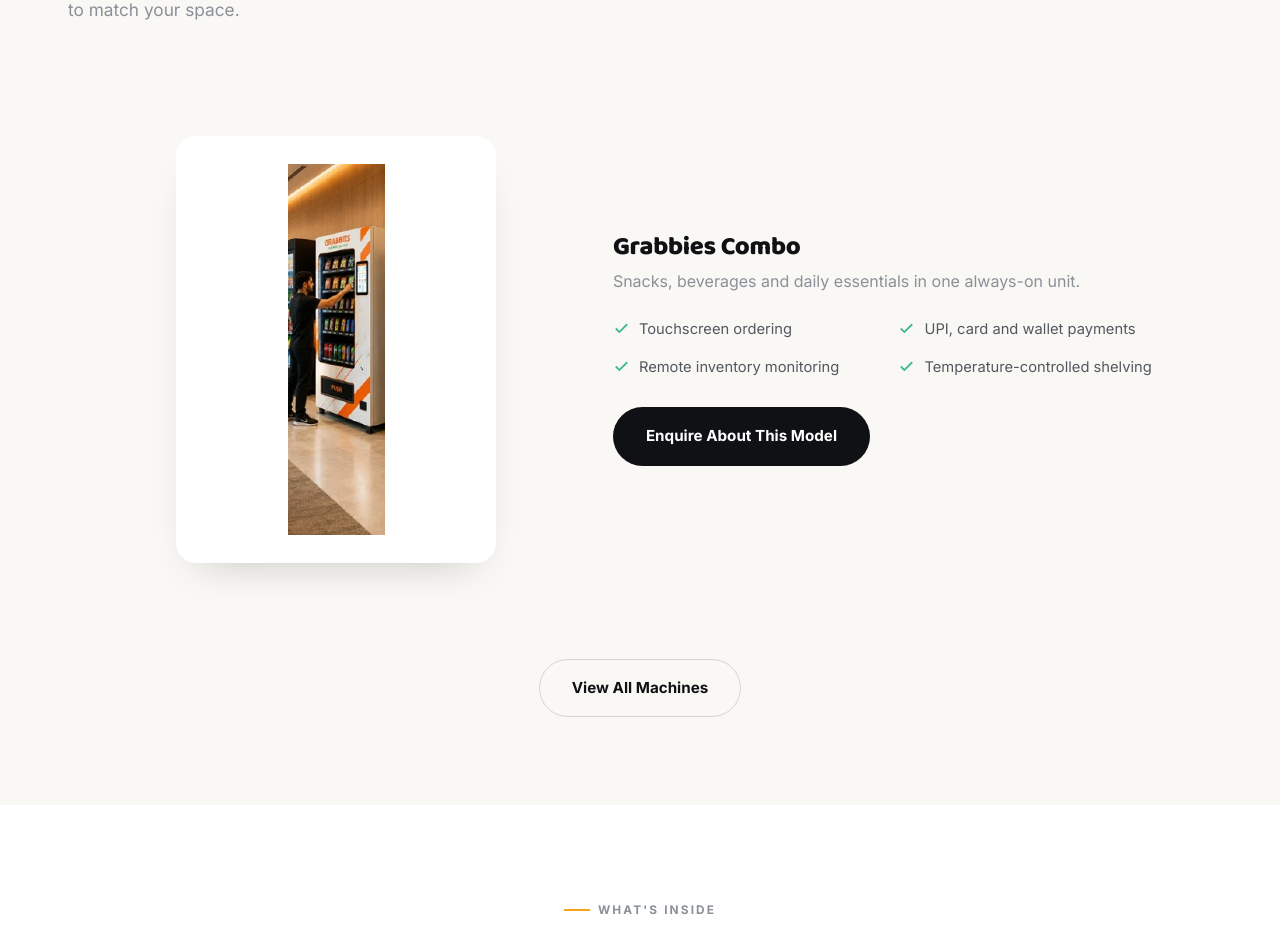
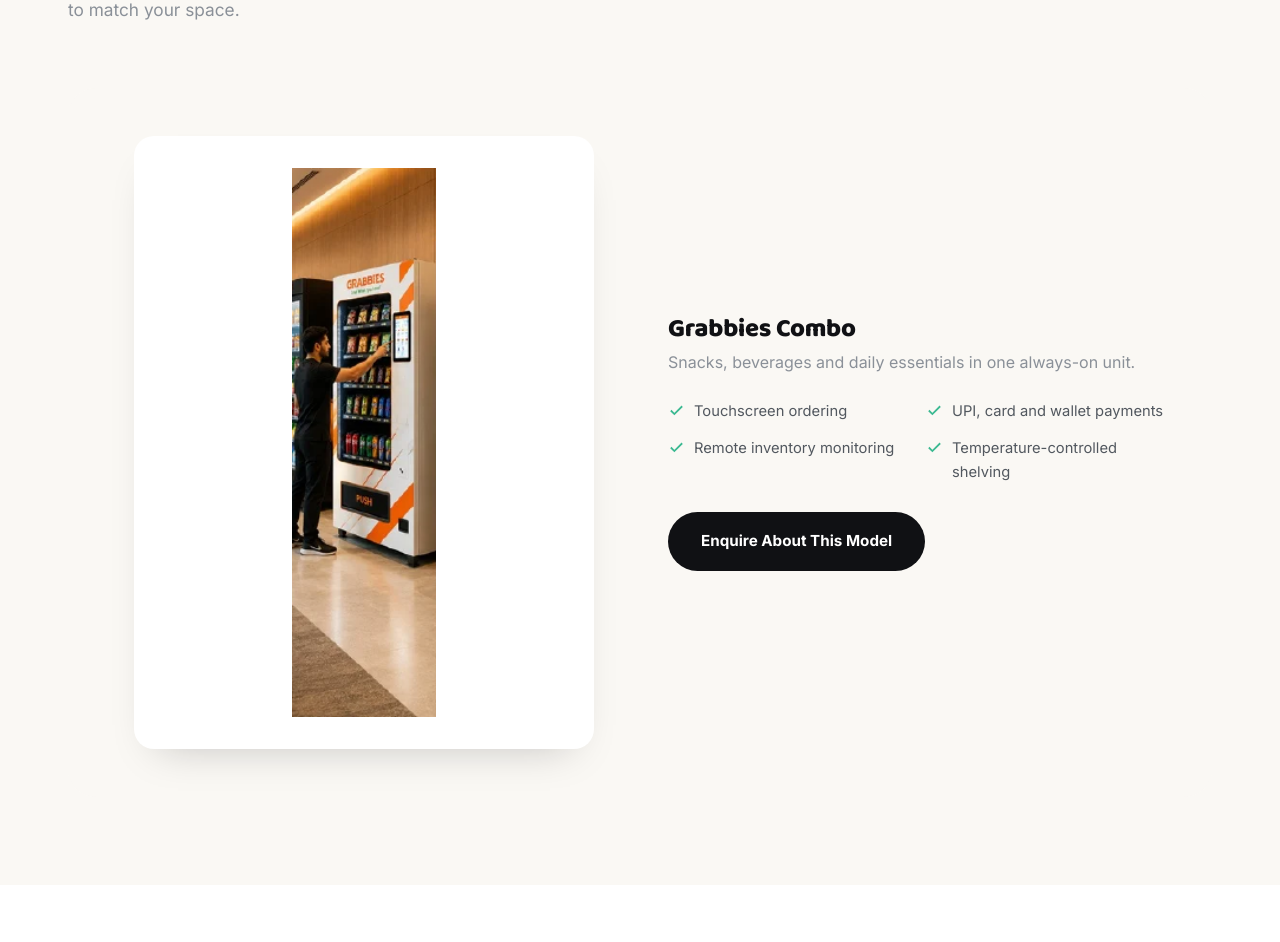
Before and after one commit to bhavikgrabbies/grabbies__website, a React (Vite) app: page / in a window 1280 px wide. Shown: the part 1820-2762 px from the top of the page. Built offline with nearby package versions, Linux system fonts and the light colour scheme.

Commit message:
Enlarge machine photo, remove View All Machines button from homepage

```diff
--- a/src/components/MachineGrid.css
+++ b/src/components/MachineGrid.css
@@ -16,12 +16,12 @@
 .btn-block { width: 100%; }
 
 .machine-featured {
-  display: grid; grid-template-columns: 0.8fr 1fr; gap: 56px; align-items: center;
+  display: grid; grid-template-columns: 1fr 1fr; gap: 56px; align-items: center;
   background: var(--bg-soft); border-radius: var(--radius-lg); padding: 48px;
 }
 .machine-featured-media {
-  width: 100%; max-width: 320px; aspect-ratio: 3/4; margin: 0 auto; overflow: hidden; border-radius: var(--radius);
-  background: #fff; display: flex; align-items: center; justify-content: center; padding: 28px;
+  width: 100%; max-width: 460px; aspect-ratio: 3/4; margin: 0 auto; overflow: hidden; border-radius: var(--radius);
+  background: #fff; display: flex; align-items: center; justify-content: center; padding: 32px;
   box-shadow: 0 20px 40px -24px rgba(16,17,20,0.25);
 }
 .machine-featured-media img { width: 100%; height: 100%; object-fit: contain; }
--- a/src/pages/Home.tsx
+++ b/src/pages/Home.tsx
@@ -9,7 +9,6 @@
 import Testimonials from '../components/Testimonials';
 import CTABand from '../components/CTABand';
 import Faq from '../components/Faq';
-import { Link } from 'react-router-dom';
 import { useEffect } from 'react';
 
 export default function Home() {
@@ -37,9 +36,6 @@
             <p>Touchscreen ordering, cashless payments and remote monitoring, in a finish to match your space.</p>
           </div>
           <MachineGrid limit={2} />
-          <div style={{ textAlign: 'center', marginTop: 48 }}>
-            <Link to="/machines" className="btn btn-outline">View All Machines</Link>
-          </div>
         </div>
       </section>
 
```
